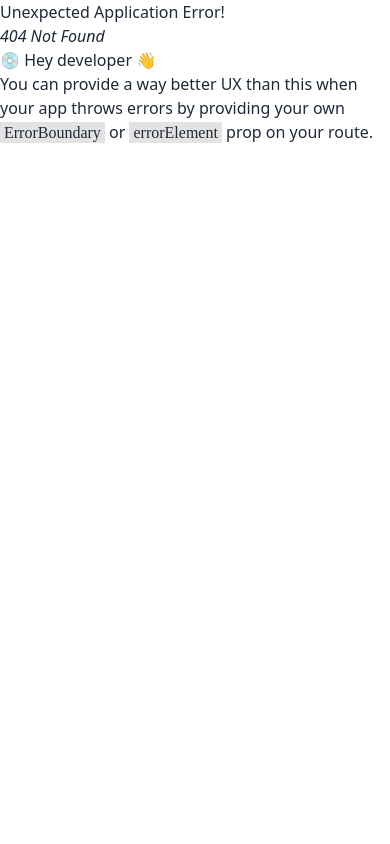
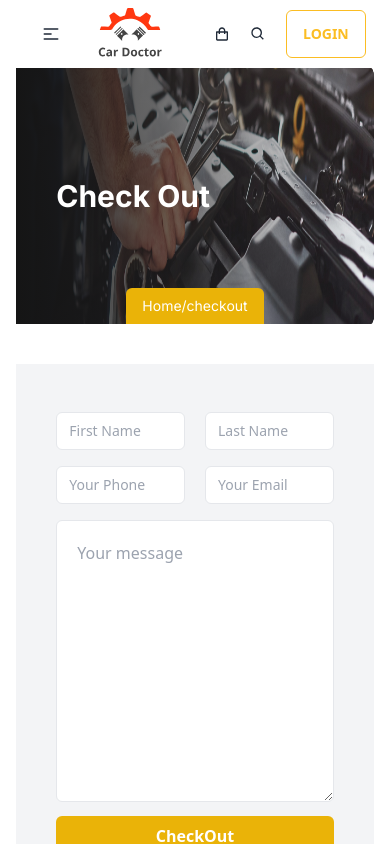
Before and after one commit to mohaiminur24/Car-Doctor-Client-Side, a React (Vite) app: page /checkout in a window 390 px wide. Before the commit this address had no page. Shown: the top 844 px of the page. Built offline with nearby package versions, Linux system fonts and the light colour scheme.

Commit message:
all design complete without mobile screen responsive

```diff
--- /dev/null
+++ b/src/CheckoutLayout/Checkoutpage.jsx
@@ -0,0 +1,61 @@
+import React from 'react';
+import PageBanner from '../ShareableComponents/PageBanner';
+
+const Checkoutpage = () => {
+    return (
+        <div>
+      <PageBanner title="Home/checkout">Check Out</PageBanner>
+      <div className="my-10 p-10 bg-gray-100">
+        <form>
+          <div className="flex gap-5">
+            <input
+              className="border w-full px-3 py-2 text-sm rounded-md outline-none my-2"
+              placeholder="First Name"
+              type="text"
+              name="FirstName"
+              id="FirstName"
+            />
+            <input
+              className="border w-full px-3 py-2 text-sm rounded-md outline-none my-2"
+              placeholder="Last Name"
+              type="text"
+              name="Lastname"
+              id="Lastname"
+            />
+          </div>
+          <div className="flex gap-5">
+            <input
+              className="border w-full px-3 py-2 text-sm rounded-md outline-none my-2"
+              placeholder="Your Phone"
+              type="text"
+              name="YourPhone"
+              id="YourPhone"
+            />
+            <input
+              className="border w-full px-3 py-2 text-sm rounded-md outline-none my-2"
+              placeholder="Your Email"
+              type="email"
+              name="email"
+              id="email"
+            />
+          </div>
+          <textarea
+            className="border w-full my-2 rounded-md p-5 outline-none"
+            placeholder="Your message"
+            name="message"
+            id="message"
+            cols="30"
+            rows="10"
+          ></textarea>
+          <input
+            className="w-full py-2 bg-yellow-500 font-bold text-white rounded-md"
+            type="submit"
+            value="CheckOut"
+          />
+        </form>
+      </div>
+    </div>
+    );
+};
+
+export default Checkoutpage;
--- a/src/Routelayout/Route.jsx
+++ b/src/Routelayout/Route.jsx
@@ -5,11 +5,14 @@ import ServiceDetails from "../ShareableComponents/ServiceDetails";
 import AddNewService from "../AddNewServiceLayout/AddNewService";
 import LoginPage from "../AuthenticationLayout/LoginPage";
 import RegistationPage from "../AuthenticationLayout/RegistationPage";
+import Checkoutpage from "../CheckoutLayout/Checkoutpage";
+import ErrorLayout from "../ShareableComponents/ErrorLayout";
 
 const router = createBrowserRouter([
     {
         path:"/",
         element: <MainLayout/>,
+        errorElement: <ErrorLayout/>,
         children:[
             {
                 path:"/",
@@ -31,6 +34,10 @@ const router = createBrowserRouter([
             {
                 path:"/signup",
                 element:<RegistationPage/>
+            },
+            {
+                path: "/checkout",
+                element: <Checkoutpage/>
             }
         ]
     }
--- /dev/null
+++ b/src/ShareableComponents/ErrorLayout.jsx
@@ -0,0 +1,11 @@
+import React from 'react';
+
+const ErrorLayout = () => {
+    return (
+        <div className='w-full flex justify-center items-center h-screen'>
+            <img className='w-3/5' src="https://www.dpmarketingcommunications.com/wp-content/uploads/2016/11/404-Page-Featured-Image.png" alt="" />
+        </div>
+    );
+};
+
+export default ErrorLayout;
--- a/src/ShareableComponents/PageBanner.jsx
+++ b/src/ShareableComponents/PageBanner.jsx
@@ -1,5 +1,5 @@
 import React from 'react';
-import pagebanner from "../assets/images/banner/4.jpg"
+import pagebanner from "../assets/images/checkout/checkout.png"
 
 const PageBanner = ({children, title}) => {
     return (
--- a/src/ShareableComponents/ServiceDetails.jsx
+++ b/src/ShareableComponents/ServiceDetails.jsx
@@ -1,5 +1,5 @@
 import React from 'react';
-import { useLoaderData } from 'react-router-dom';
+import { NavLink, useLoaderData } from 'react-router-dom';
 import PageBanner from './PageBanner';
 import Facility from './Facility';
 import { BiRightArrowAlt } from "react-icons/bi";
@@ -60,7 +60,7 @@ const ServiceDetails = () => {
 
                     <div className='font-inter'>
                         <h1 className='text-2xl font-bold'>Price: <span>${price}</span></h1>
-                        <button className='w-full py-2 font-bold text-white bg-yellow-500 mt-5 rounded-md shadow-sm'>Proceed Checkout</button>
+                        <NavLink to="/checkout"><button className='w-full py-2 font-bold text-white bg-yellow-500 mt-5 rounded-md shadow-sm'>Proceed Checkout</button></NavLink>
                     </div>
 
                 </div>
```
